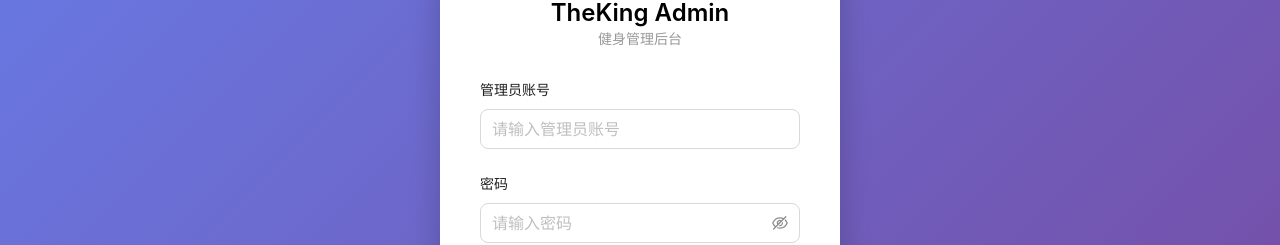
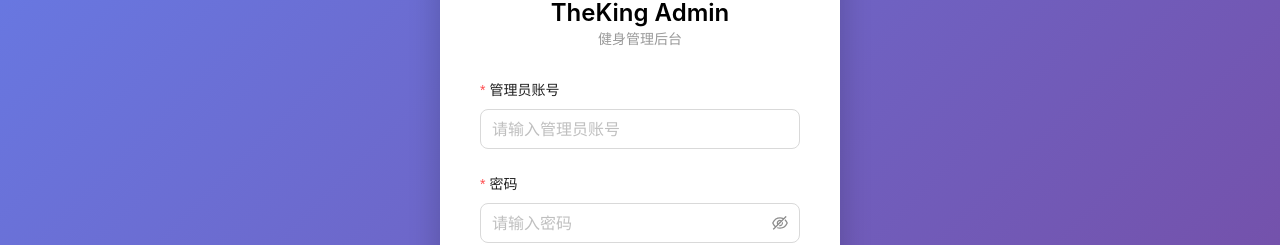
Before and after one commit to theking29A/theking-fitness, a Vue app in the folder theking_admin/: page /#/login in a window 1280 px wide. Shown: the part 281-526 px from the top of the page. Built offline with nearby package versions, Linux system fonts and the light colour scheme.

Commit message:
feat: add form validation with rules for login

```diff
--- a/theking_admin/src/views/login/index.vue
+++ b/theking_admin/src/views/login/index.vue
@@ -17,11 +17,17 @@ const userStore = useUserStore()
 const form = ref({ account: '', password: '' })
 const loading = ref(false)
 
+const rules = {
+  account: [{ required: true, message: '请输入管理员账号', trigger: 'blur' }],
+  password: [{ required: true, message: '请输入密码', trigger: 'blur' }]
+}
+
+const formRef = ref<any>(null)
+
 const handleLogin = async () => {
-  if (!form.value.account || !form.value.password) {
-    message.error('请输入账号和密码')
-    return
-  }
+  if (!formRef.value) return
+  try {
+    await formRef.value.validate()
     loading.value = true
     try {
       const res: any = await adminLogin(form.value)
@@ -37,6 +43,9 @@ const handleLogin = async () => {
     } finally {
       loading.value = false
     }
+  } catch (e) {
+    // 验证失败，表单会自动显示红色提示
+  }
 }
 </script>
 
@@ -48,11 +57,11 @@ const handleLogin = async () => {
         <h2>TheKing Admin</h2>
         <p>健身管理后台</p>
       </div>
-      <AForm layout="vertical">
-        <AFormItem label="管理员账号">
+      <AForm ref="formRef" :model="form" :rules="rules" layout="vertical">
+        <AFormItem label="管理员账号" name="account">
           <AInput v-model:value="form.account" size="large" placeholder="请输入管理员账号" @pressEnter="handleLogin" />
         </AFormItem>
-        <AFormItem label="密码">
+        <AFormItem label="密码" name="password">
           <AInputPassword v-model:value="form.password" size="large" placeholder="请输入密码" @pressEnter="handleLogin" />
         </AFormItem>
         <AButton type="primary" size="large" block :loading="loading" @click="handleLogin">
```
Lines whose indentation alone changed are shown as unchanged.
